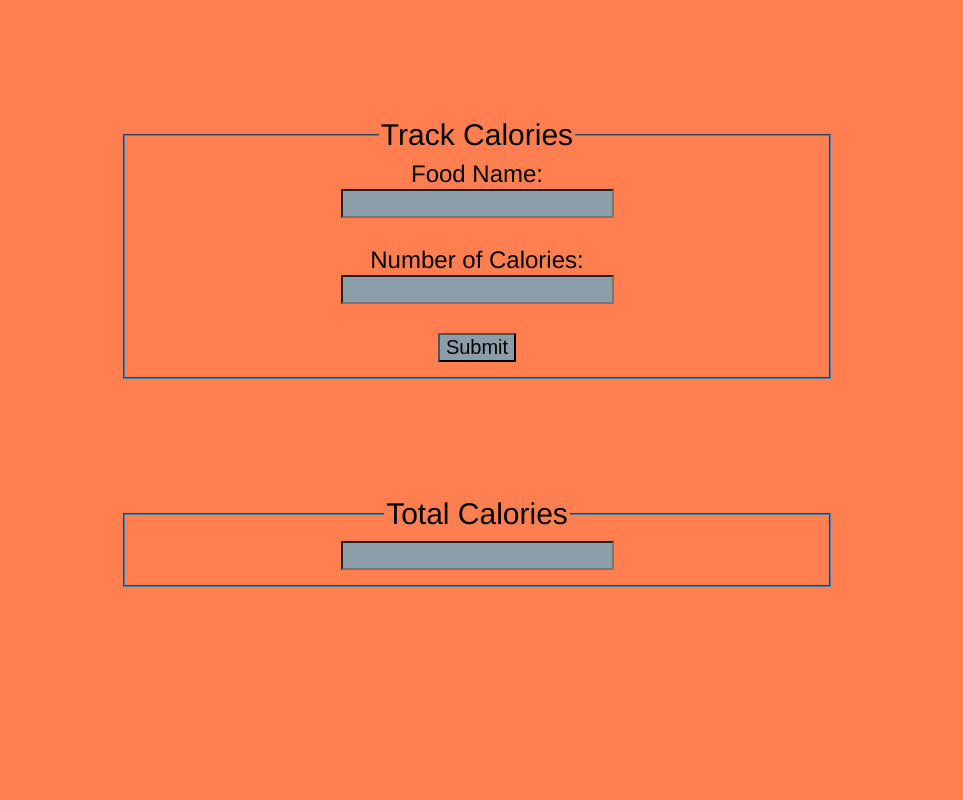
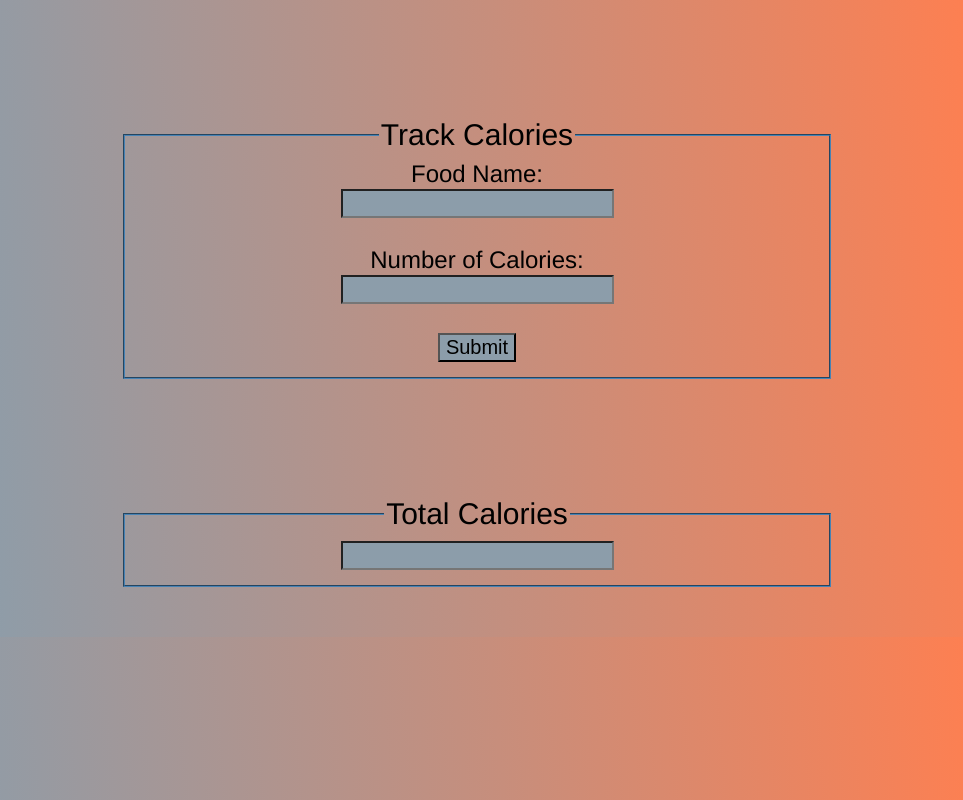
Before and after one commit to Falllstreak/P209HW4, a plain HTML site: page index.html in a window 1280 px wide. Shown: the whole page, without its empty margins (163-1126 px from the left). Drawn offline with Linux system fonts and the light colour scheme.

Commit message:
Changed background in CSS

```diff
--- a/style.css
+++ b/style.css
@@ -3,6 +3,8 @@ body {
   font-family: Helvetica, sans-serif;
   font-size: 150%;
   background-color: #ff7f50;
+  background: rgb(140,157,170);
+  background: linear-gradient(85deg, rgba(140,157,170,1) 10%, rgba(199,142,124,1) 53%, rgba(255,127,80,1) 90%);
 }
 #foodadd,
 #calorieshow {
```
